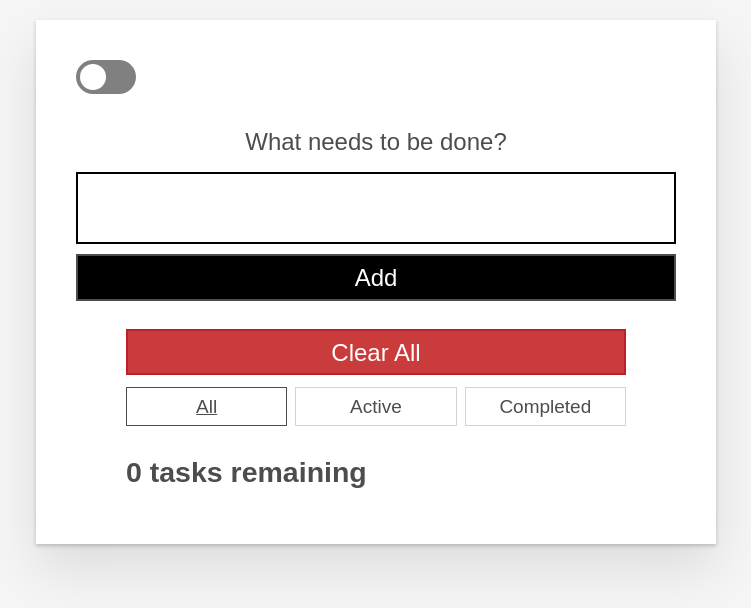
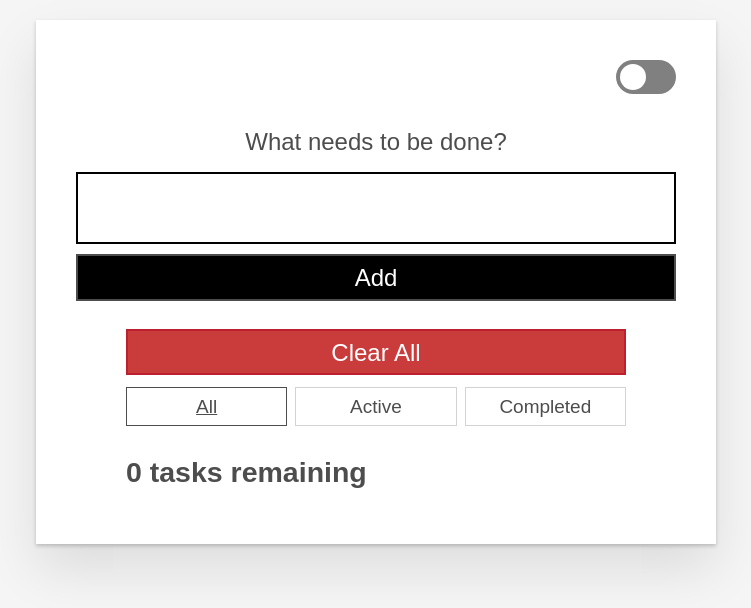
Before and after one commit to cordellbonnieux/CPSC2600_Todo_App, a React (Create React App) app: page / in a window 1280 px wide. Shown: the top 608 px of the page, without its empty margins (264-1015 px from the left). Built offline with nearby package versions, Linux system fonts and the light colour scheme.

Commit message:
Added ThemeToggler

```diff
--- a/src/components/App.js
+++ b/src/components/App.js
@@ -5,6 +5,7 @@ import Form from './Form'
 import FilterButton from './FilterButton'
 import UsePrevious from './UsePrevious'
 import ClearButton from './ClearButton'
+import ThemeToggler from './ThemeToggler'
 
 import '../css/switch.css'
 
@@ -147,13 +148,7 @@ export default function App() {
 
   return (
     <div className="todoapp stack-large">
-
-      <label className="switch">
-        <input type="checkbox"></input>
-        <span className="slider round"></span>
-      </label>
-
-
+      <ThemeToggler />
       <Form addTask={addTask} />
       <ClearButton delete={deleteAllTasks}/>
       <div className="filters btn-group stack-exception">
--- /dev/null
+++ b/src/components/ThemeToggler.js
@@ -0,0 +1,8 @@
+export default function ThemeToggler(props) {
+    return (
+        <label className="switch">
+            <input type="checkbox"></input>
+            <span className="slider round"></span>
+        </label>
+    )
+}
--- a/src/css/switch.css
+++ b/src/css/switch.css
@@ -4,10 +4,17 @@
 * I've added and changed some lines
 */
 
+#root .todoapp.stack-large {
+  text-align: right;
+}
+
+h2, ul {
+  text-align: left;
+}
+
 /* The switch - the box around the slider */
 .switch {
     position: relative;
-    margin-right: 0;
     display: inline-block;
     width: 60px;
     height: 34px;
```
